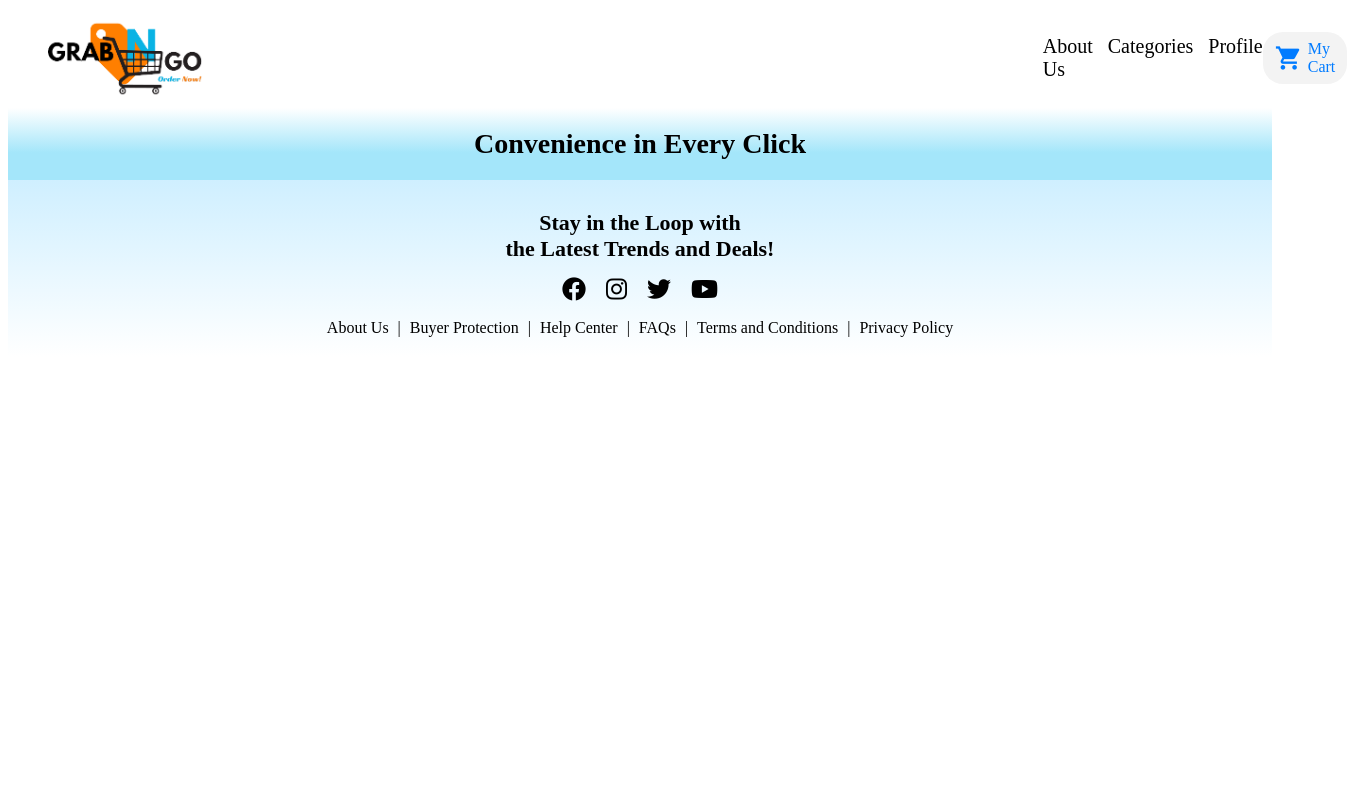
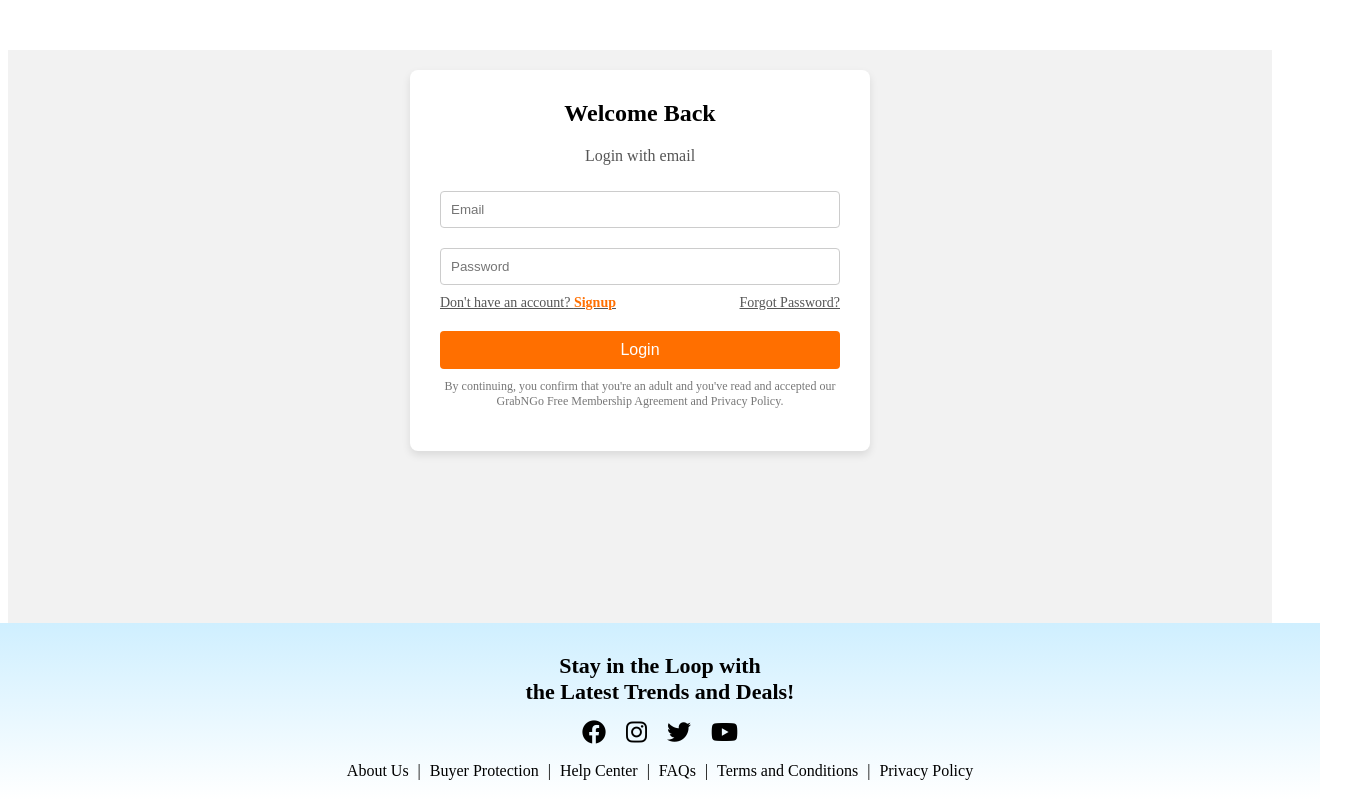
Before and after one commit to SudeeraDilshan/GrabNGo-Frontend, an Angular app: page / in a window 1280 px wide. Shown: the top 800 px of the page, 1347 px wide, since content can reach past the window. Built offline with nearby package versions, Linux system fonts and the light colour scheme.

Commit message:
Login Component Created

```diff
--- a/src/app/app.component.html
+++ b/src/app/app.component.html
@@ -1,2 +1,3 @@
-<app-header></app-header>
+<!--app-header></app-header-->
+<app-login>
 <app-footer></app-footer>
--- a/src/app/app.module.ts
+++ b/src/app/app.module.ts
@@ -5,12 +5,14 @@ import { AppRoutingModule } from './app-routing.module';
 import { AppComponent } from './app.component';
 import { HeaderComponent } from './header/header.component';
 import { FooterComponent } from './footer/footer.component';
+import { LoginComponent } from './components/login/login.component';
 
 @NgModule({
   declarations: [
     AppComponent,
     HeaderComponent,
-    FooterComponent
+    FooterComponent,
+    LoginComponent
   ],
   imports: [
     BrowserModule,
--- /dev/null
+++ b/src/app/components/login/login.component.css
@@ -0,0 +1,77 @@
+.login-container {
+    margin-top: 50px;
+    padding-top: 20px;
+    margin-bottom: 20px;
+      display: flex;
+      flex-direction: column;
+      align-items: center;
+      padding: 20px;
+      background-color: #f2f2f2;
+      height: 100vh;
+    }
+
+    .login-card {
+      background-color: #ffffff;
+      padding: 30px;
+      box-shadow: 0 4px 8px rgba(0, 0, 0, 0.1);
+      text-align: center;
+      max-width: 400px;
+      width: 100%;
+      border-radius: 8px;
+    }
+
+    h2 {
+      margin-top: 0;
+      font-size: 24px;
+    }
+
+    p {
+      color: #555;
+    }
+
+    form {
+      display: flex;
+      flex-direction: column;
+    }
+
+    input[type="email"],
+    input[type="password"] {
+      padding: 10px;
+      margin: 10px 0;
+      border: 1px solid #ccc;
+      border-radius: 4px;
+    }
+
+    .options {
+      display: flex;
+      justify-content: space-between;
+      font-size: 14px;
+    }
+
+    .options a {
+      color: #555;
+    }
+
+    .options a span {
+      color: #ff6f00;
+      font-weight: bold;
+      cursor: pointer;
+    }
+
+    .login-button {
+      margin-top: 20px;
+      background-color: #ff6f00;
+      color: #ffffff;
+      padding: 10px;
+      border: none;
+      border-radius: 4px;
+      cursor: pointer;
+      font-size: 16px;
+    }
+
+
+    .agreement-text {
+      font-size: 12px;
+      color: #777;
+      margin-top: 10px;
+    }
--- /dev/null
+++ b/src/app/components/login/login.component.html
@@ -0,0 +1,23 @@
+<div class="login-container">
+    <div class="login-card">
+      <h2>Welcome Back</h2>
+      <p>Login with email</p>
+
+      <form>
+        <input type="email" placeholder="Email" />
+        <input type="password" placeholder="Password" />
+
+        <div class="options">
+          <a href="#">Don't have an account? <span>Signup</span></a>
+          <a href="#">Forgot Password?</a>
+        </div>
+
+        <button type="submit" class="login-button">Login</button>
+
+        <p class="agreement-text">
+          By continuing, you confirm that you're an adult and you've read and accepted our GrabNGo Free Membership Agreement and Privacy Policy.
+        </p>
+      </form>
+    </div>
+
+    <app-footer>
--- a/src/app/footer/footer.component.css
+++ b/src/app/footer/footer.component.css
@@ -1,5 +1,8 @@
-
 .footer {
+  position: absolute; /* Position the footer at the bottom */
+  bottom: 0;  /* Align it to the bottom of the page */
+  left: 0; /* Ensure it's aligned to the left edge */
+  width: 100%; /* Make it span the full width */
   background: linear-gradient(to top, #ffffff, #cfefff);
   padding: 20px;
   text-align: center;
```
Also changed, not shown: src/app/components/login/login.component.ts (added, +13 -0 lines), 1 other file (tests, documents, lock files or other folders). Lines whose indentation alone changed are shown as unchanged.
